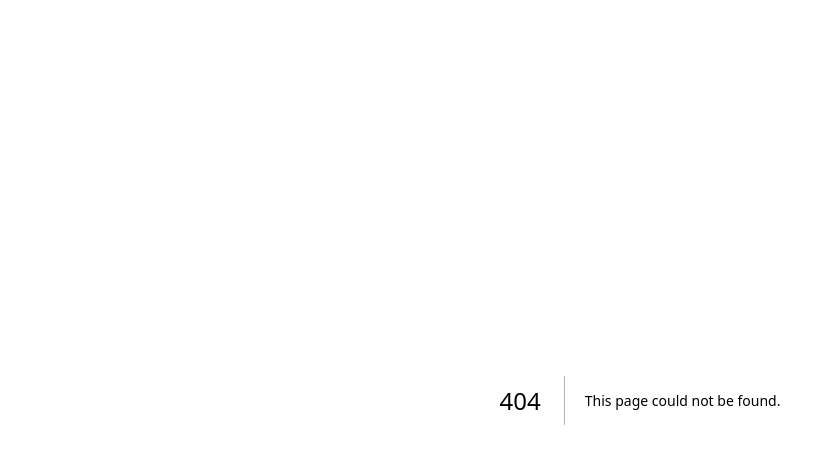
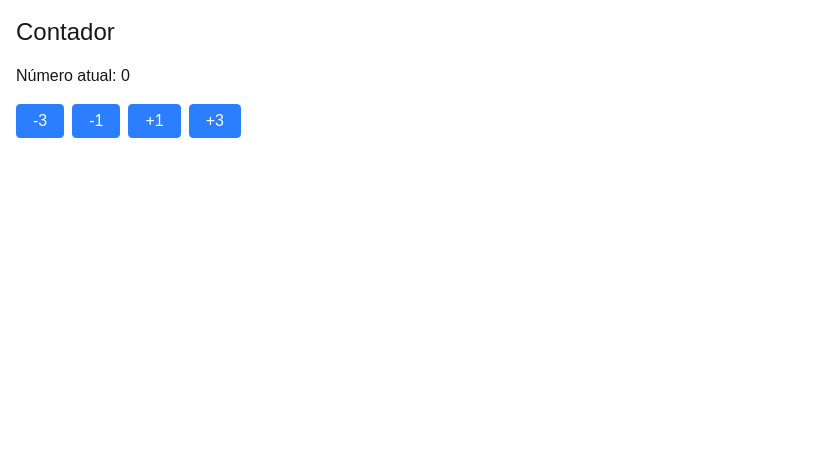
Before and after one commit to cidaluna/react-lab, a Next.js app: page /nivel-1 in a window 1280 px wide. Before the commit this address had no page. Shown: the top 464 px of the page, without its empty margins (0-827 px from the left). Built offline with nearby package versions, Linux system fonts and the light colour scheme.

Commit message:
feat: init use state react

```diff
--- a/app/layout.tsx
+++ b/app/layout.tsx
@@ -23,7 +23,9 @@ export default function RootLayout({ children }: LayoutProps<"/">) {
       lang="en"
       className={`${geistSans.variable} ${geistMono.variable} h-full antialiased`}
     >
-      <body className="min-h-full flex flex-col">{children}</body>
+      <body className="min-h-full flex flex-col">
+        <div className="p-4">{children}</div>
+      </body>
     </html>
   );
 }
--- a/app/nivel-0/[name]/page.tsx
+++ b/app/nivel-0/[name]/page.tsx
@@ -20,7 +20,7 @@ const Page = async ({ params }: PageProps) => {
   console.log("Hello");
 
   return (
-    <div className='p-4 grid gap-y-4'>
+    <div className='grid gap-y-4'>
       <ClientName name={name} age={39} birthDateFake={new Date(1987, 7, 29)} />
       <Hobbies />
       <div>
--- /dev/null
+++ b/app/nivel-1/page.tsx
@@ -0,0 +1,11 @@
+import { Counter } from "@/components/Counter";
+
+const Page = () => {
+  <h1 className="text-2xl">Página nível 1</h1>
+
+  return (
+    <Counter></Counter>
+  )
+};
+
+export default Page;
--- /dev/null
+++ b/components/Button.tsx
@@ -0,0 +1,14 @@
+"use client";
+
+import { FC, MouseEventHandler, ReactNode } from "react";
+
+type ButtonProps = {
+  onClick: MouseEventHandler<HTMLButtonElement>;
+  children: ReactNode;
+};
+
+export const Button: FC<ButtonProps> = ({ onClick, children }) => (
+  <button className="border border-blue-500 px-4 py-1 rounded cursor-pointer bg-blue-500 hover:bg-blue-800 text-white" onClick={onClick}>
+    {children}
+  </button>
+)
--- /dev/null
+++ b/components/Counter.tsx
@@ -0,0 +1,30 @@
+"use client";
+
+import { useState } from "react";
+import { Button } from "./Button";
+
+export const Counter = () => {
+  const [counter, setCounter] = useState(0);
+
+  return (
+    <div className="grid gap-y-4">
+      <h2 className="text-2xl">Contador</h2>
+      <p>Número atual: {counter}</p>
+
+      <div className="flex gap-x-2">
+        <Button onClick={() => {
+          setCounter((c) => c -3);
+        }}>-3</Button>
+        <Button onClick={() => {
+          setCounter((c) => c -1);
+        }}>-1</Button>
+        <Button onClick={() => {
+          setCounter((c) => c +1);
+        }}>+1</Button>
+        <Button onClick={() => {
+          setCounter((c) => c +3);
+        }}>+3</Button>
+      </div>
+    </div>
+  )
+}
```
